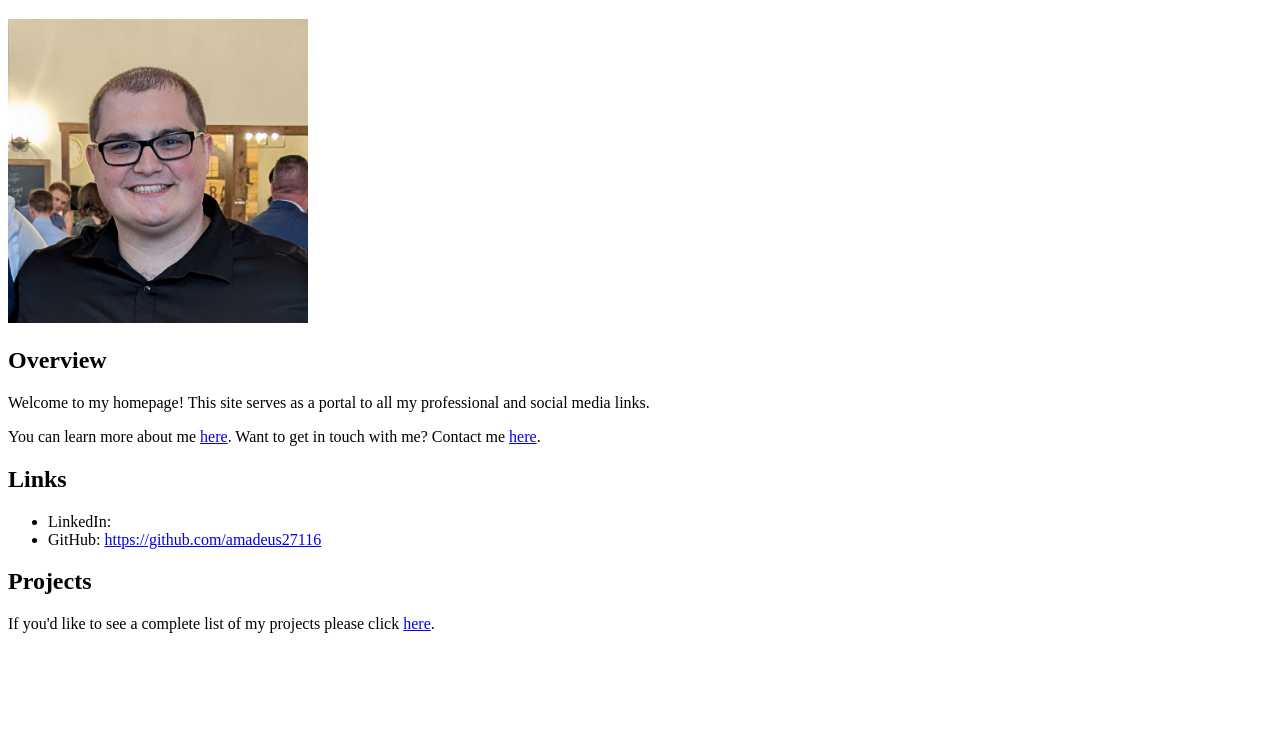
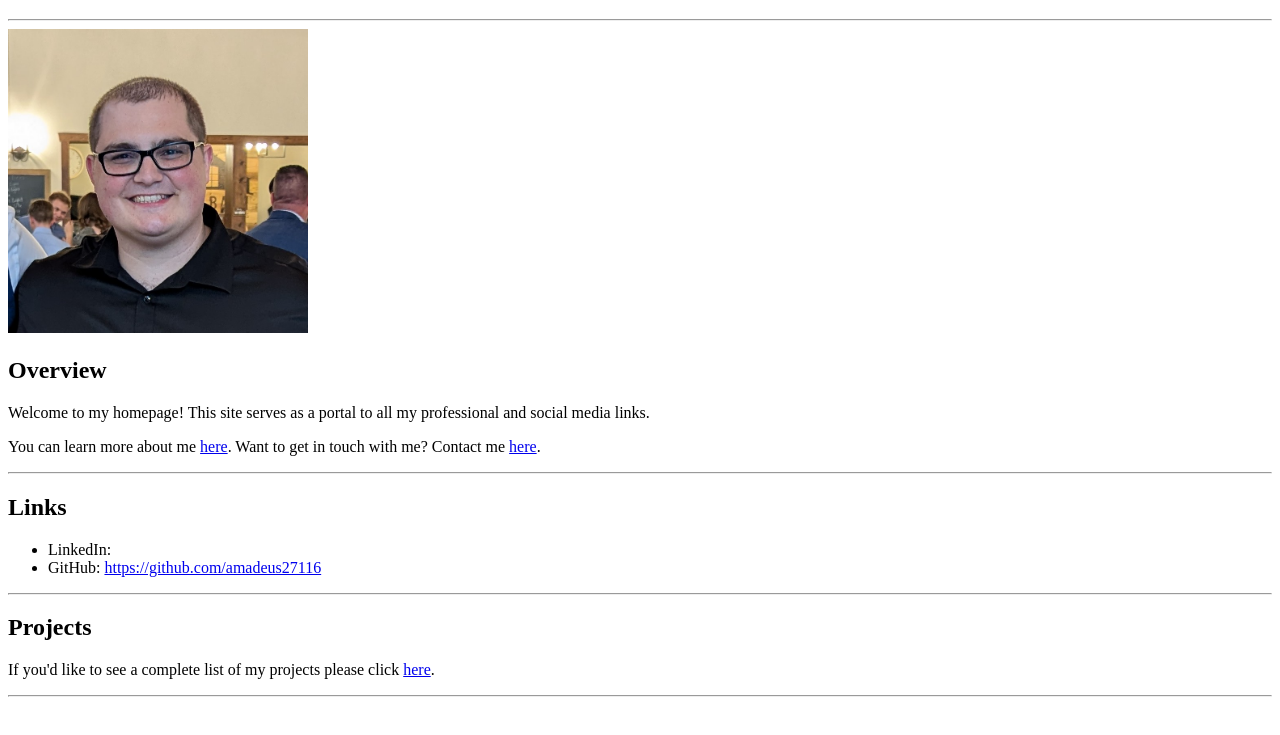
Before and after one commit to amadeus27116/personal-website, a plain HTML site: page index.html in a window 1280 px wide. Shown: the part 61-796 px from the top of the page. Drawn offline with Linux system fonts and the light colour scheme.

Commit message:
Added semantic elements to index.html

```diff
--- a/index.html
+++ b/index.html
@@ -8,7 +8,13 @@
 </head>
 
 <body>
+    <main>
+        <header>
             <h1>Cayden Johnson's Homepage</h1>
+            <hr>
+        </header>
+
+        <section>
             <!-- Implement width in CSS later-->
             <img src="images/caydenjohnson.jpg" alt="An image of Cayden Johnson" width=300px>
             <h2>Overview</h2>
@@ -16,14 +22,25 @@
             <!-- Fill out about and contact pages later-->
             <p>You can learn more about me <a href="about.html">here</a>. Want to get in touch with me? Contact me <a
                     href="contact.html">here</a>.</p>
+            <hr>
+        </section>
+
+        <section>
             <h2>Links</h2>
             <ul>
                 <li>LinkedIn: </li>
                 <li>GitHub: <a href="https://github.com/amadeus27116">https://github.com/amadeus27116</a></li>
             </ul>
+            <hr>
+        </section>
+
+        <section>
             <h2>Projects</h2>
             <!-- Fill out project page later-->
             <p>If you'd like to see a complete list of my projects please click <a href="projects.html">here</a>.</p>
+            <hr>
+        </section>
+    </main>
 </body>
 
 </html>
```
Lines whose indentation alone changed are shown as unchanged.
